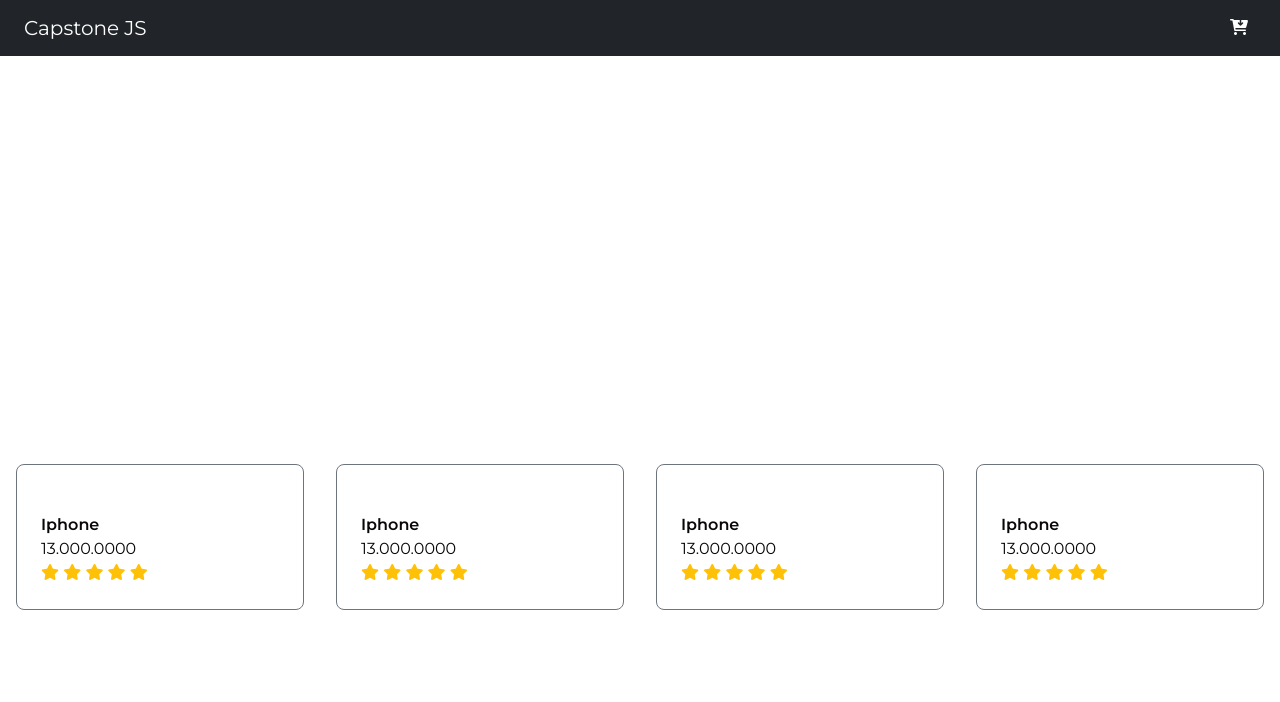
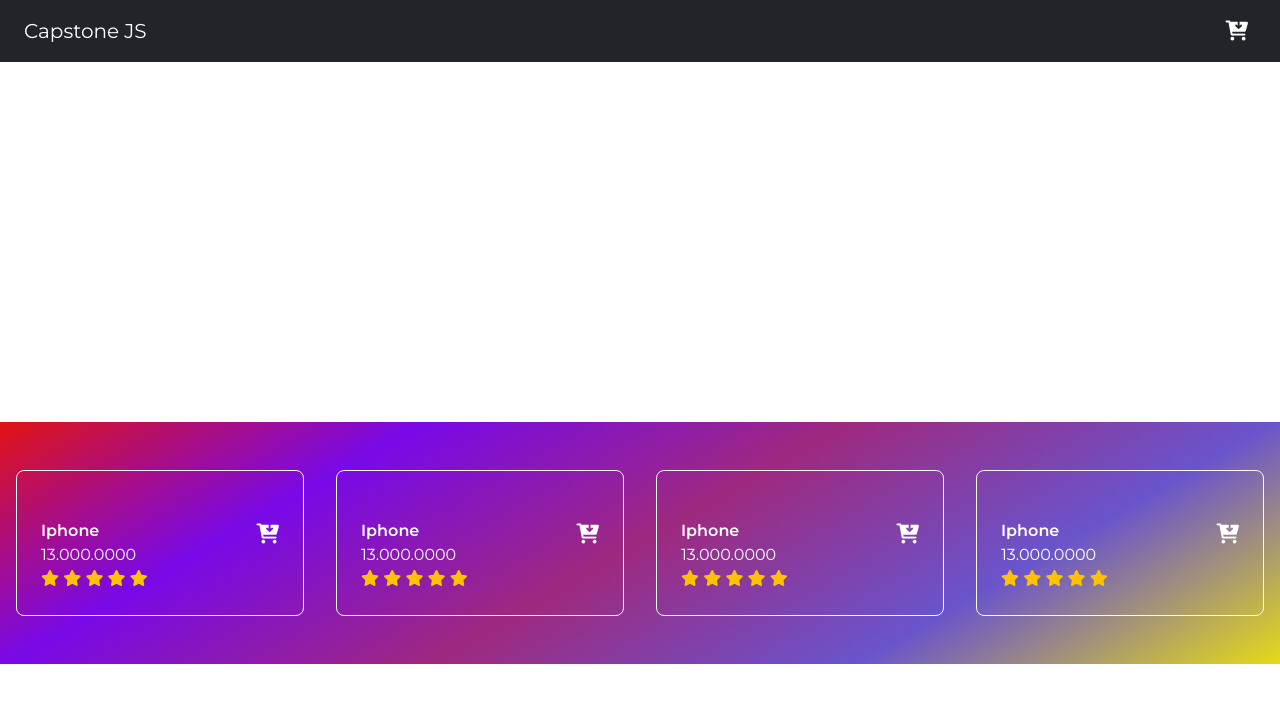
Before and after one commit to truc2203/capstone_js, a plain HTML site: page index.html in a window 1280 px wide. Drawn offline with nearby package versions, Linux system fonts and the light colour scheme.

Commit message:
home page

```diff
--- a/Sass/Base/_reset.scss
+++ b/Sass/Base/_reset.scss
@@ -19,4 +19,5 @@ html,body{
 .container-m{
     max-width: 1280px;
     margin: auto;
+
 }
--- a/Sass/Helper/_variable.scss
+++ b/Sass/Helper/_variable.scss
@@ -1,9 +1,11 @@
-$color-primary : #0a0707;
+$color-primary : #ffffff;
 $color-hover : #e7740f;
+$color-dark : #000000;
 
 //font-size
 $fs-1: 14px;
 $fs-2 : 16px;
+$fs-add : 20px;
 
 //font-weight
 $fw-1 : 600;
--- a/Sass/Layout/_header.scss
+++ b/Sass/Layout/_header.scss
@@ -1,10 +1,16 @@
+
 .navbar{
     .navbar-brand:hover{
         color: $color-hover;
         @include trans
     }
-    .nav-link:hover{
-        color: $color-hover;
-        @include trans
+    .nav-link
+    {
+        font-size: $fs-add;
+        &:hover{
+            color: $color-hover;
+            @include trans
+        }
     }
+
 }
--- a/Sass/Layout/_list.scss
+++ b/Sass/Layout/_list.scss
@@ -1,10 +1,40 @@
-.list{
-    .list-info{
-        .name p{
-            @include txtStyle($fs-1,$fw-1,$color-primary)
-        }
-        .price p{
-            @include txtStyle($fs-2,$fw-2,$color-primary)
-        }
+.bg-radien {
+  background: linear-gradient(
+    330deg,
+    #e5da18 0%,
+    #6a54cc 25%,
+    #9e297f 50%,
+    #7809e8 75%,
+    #e11313 100%
+  );
+}
+.list {
+  .list-info {
+    .name a {
+      @include txtStyle($fs-1, $fw-1, $color-primary);
     }
+    .price p {
+      @include txtStyle($fs-2, $fw-2, $color-primary);
+    }
+    .btn-add-cart {
+      top: 0;
+      right: 0;
+      color: $color-primary;
+      font-size: $fs-add;
+      //repalce bs5
+      border: none;
+      background: none;
+      @include trans;
+      &:hover{
+        color:$color-hover;
+      }
+    }
+  }
+  .list-img {
+    @include trans;
+    &:hover {
+      transform: scale(1.1);
+      @include trans;
+    }
+  }
 }
--- a/index.html
+++ b/index.html
@@ -31,24 +31,29 @@
             </div>
           </nav>
     </div>
+    <!-- END HEADER -->
+
     <!-- BANNER -->
     <section class="container-m">
         <div class="banner">
 
         </div>
     </section>
+    <!-- END BANNER -->
+
+    <!-- LIST -->
     <section class="container-m">
-      <div class="list py-5">
+      <div class="list py-5 bg-radien">
         <div class="list-cover d-flex">
           <div class="col-3 px-3">
-            <div class="list-card p-4 border border-secondary rounded-3">
+            <div class="list-card p-4 border border-light rounded-3">
               <div class="list-img">
                 <img class="w-100" src="./Img/iphone-13-pink-select-2021.webp" alt="">
               </div>
-              <div class="list-info">
+              <div class="list-info position-relative">
                 <div class="detail">
                   <div class="name">
-                    <p>Iphone</p>
+                    <a href="">Iphone</a>
                   </div>
                   <div class="price">
                     <p>13.000.0000</p>
@@ -61,18 +66,19 @@
                     <i class="text-warning fa-solid fa-star"></i>
                   </div>
                 </div>
+                <button class="btn-add-cart position-absolute"><i class="fa-solid fa-cart-arrow-down "></i></button>
               </div>
             </div>
           </div>
           <div class="col-3 px-3">
-            <div class="list-card p-4 border border-secondary rounded-3">
+            <div class="list-card p-4 border border-light rounded-3">
               <div class="list-img">
                 <img class="w-100" src="./Img/iphone-13-pink-select-2021.webp" alt="">
               </div>
-              <div class="list-info">
+              <div class="list-info position-relative">
                 <div class="detail">
                   <div class="name">
-                    <p>Iphone</p>
+                    <a href="">Iphone</a>
                   </div>
                   <div class="price">
                     <p>13.000.0000</p>
@@ -84,19 +90,20 @@
                     <i class="text-warning fa-solid fa-star"></i>
                     <i class="text-warning fa-solid fa-star"></i>
                   </div>
+                  <button class="btn-add-cart position-absolute"><i class="fa-solid fa-cart-arrow-down "></i></button>
                 </div>
               </div>
             </div>
           </div>
           <div class="col-3 px-3">
-            <div class="list-card p-4 border border-secondary rounded-3">
+            <div class="list-card p-4 border border-light rounded-3">
               <div class="list-img">
                 <img class="w-100" src="./Img/iphone-13-pink-select-2021.webp" alt="">
               </div>
-              <div class="list-info">
+              <div class="list-info position-relative">
                 <div class="detail">
                   <div class="name">
-                    <p>Iphone</p>
+                    <a href="">Iphone</a>
                   </div>
                   <div class="price">
                     <p>13.000.0000</p>
@@ -108,19 +115,20 @@
                     <i class="text-warning fa-solid fa-star"></i>
                     <i class="text-warning fa-solid fa-star"></i>
                   </div>
+                  <button class="btn-add-cart position-absolute"><i class="fa-solid fa-cart-arrow-down "></i></button>
                 </div>
               </div>
             </div>
           </div>
           <div class="col-3 px-3">
-            <div class="list-card p-4 border border-secondary rounded-3">
+            <div class="list-card p-4 border border-light rounded-3">
               <div class="list-img">
                 <img class="w-100" src="./Img/iphone-13-pink-select-2021.webp" alt="">
               </div>
-              <div class="list-info">
+              <div class="list-info position-relative">
                 <div class="detail">
                   <div class="name">
-                    <p>Iphone</p>
+                    <a href="">Iphone</a>
                   </div>
                   <div class="price">
                     <p>13.000.0000</p>
@@ -132,6 +140,7 @@
                     <i class="text-warning fa-solid fa-star"></i>
                     <i class="text-warning fa-solid fa-star"></i>
                   </div>
+                  <button class="btn-add-cart position-absolute"><i class="fa-solid fa-cart-arrow-down "></i></button>
                 </div>
               </div>
             </div>
@@ -139,7 +148,7 @@
         </div>
       </div>
     </section>
-
+   <!-- END LIST -->
 
 
 
```
Also changed, not shown: css/main.css, 1 other file.
